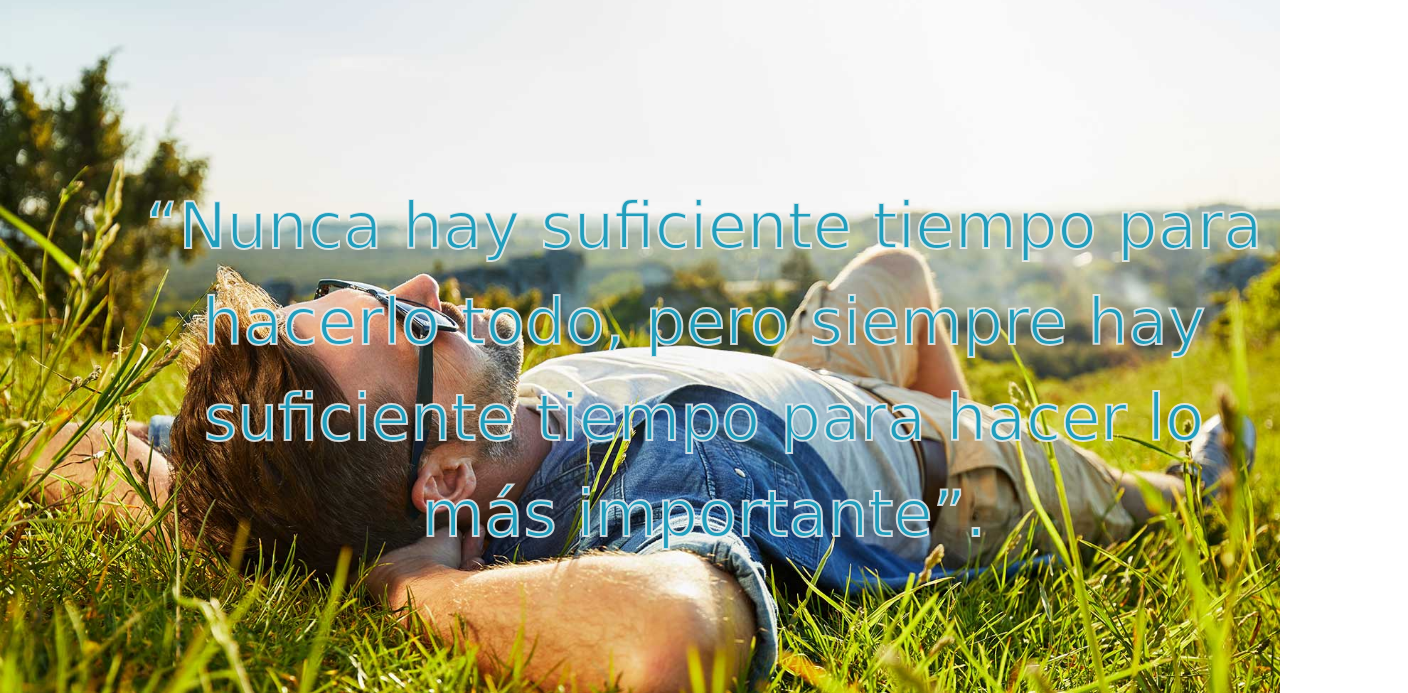
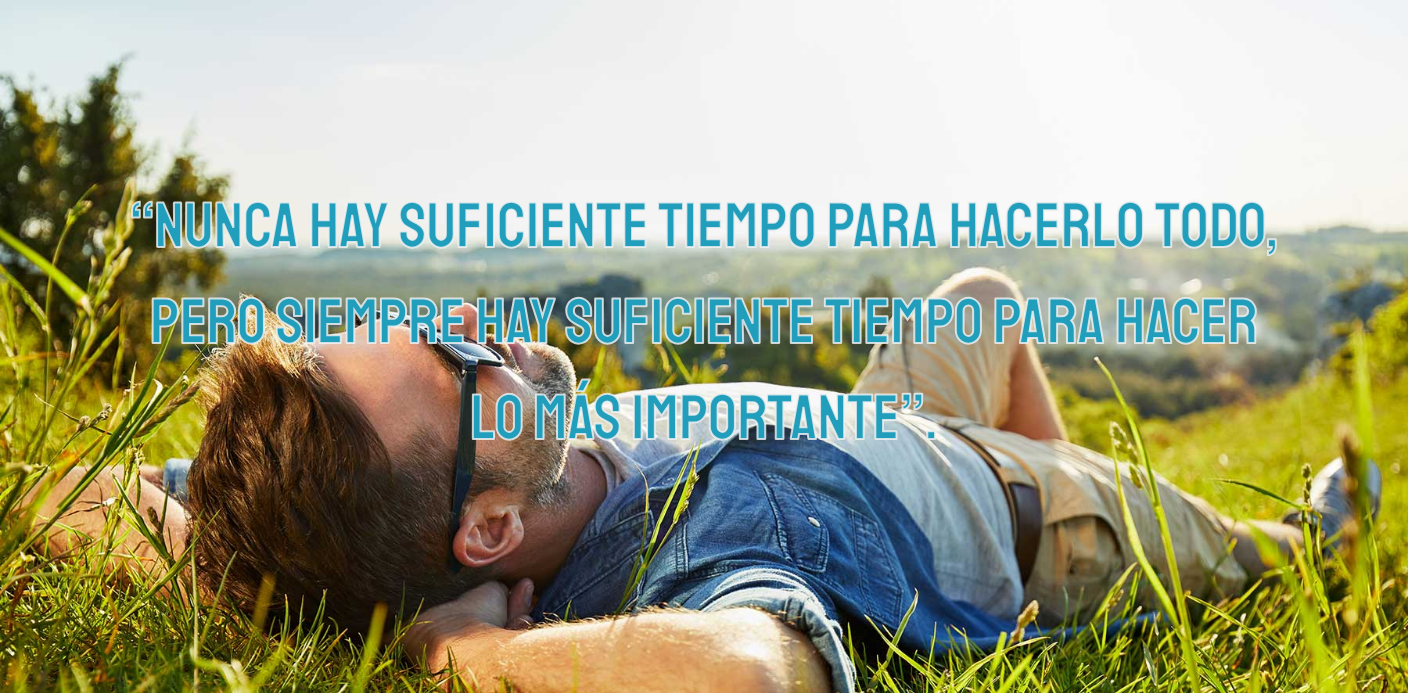
Before and after one commit to JahirGomezH/CRUD, a plain HTML site: page index.html in a window 1280 px wide. Shown: the part 107-800 px from the top of the page, 1408 px wide, since content can reach past the window. Drawn offline with nearby package versions, Linux system fonts and the light colour scheme.

Commit message:
fontstyle

```diff
--- a/index.html
+++ b/index.html
@@ -9,7 +9,6 @@
     <link href="https://fonts.googleapis.com/css2?family=Staatliches&family=Ubuntu:ital,wght@1,500&display=swap" rel="stylesheet">
     <link href="https://fonts.googleapis.com/icon?family=Material+Icons"
       rel="stylesheet">
-      <link href="https://fonts.googleapis.com/css2?family=Staatliches&family=Ubuntu:ital,wght@1,500&display=swap" rel="stylesheet">
     <title>CRUD</title>
 </head>
 <body>
--- a/style.css
+++ b/style.css
@@ -21,14 +21,14 @@ div.contenedor {
     text-align: center;
 }
 img.relax {
-	width:100%;
+	width:110%;
 	height: auto;
 }
 p {
 	position: absolute;
     top: 15vw;
     left: 10vw;
-	font-family: 'Lobster', cursive;
+	font-family: 'Staatliches', cursive;
 	font-size: 5vw;
 	-webkit-text-stroke: 2px rgba(243, 243, 243, 0.813);
 	color: #219ebc;
```
